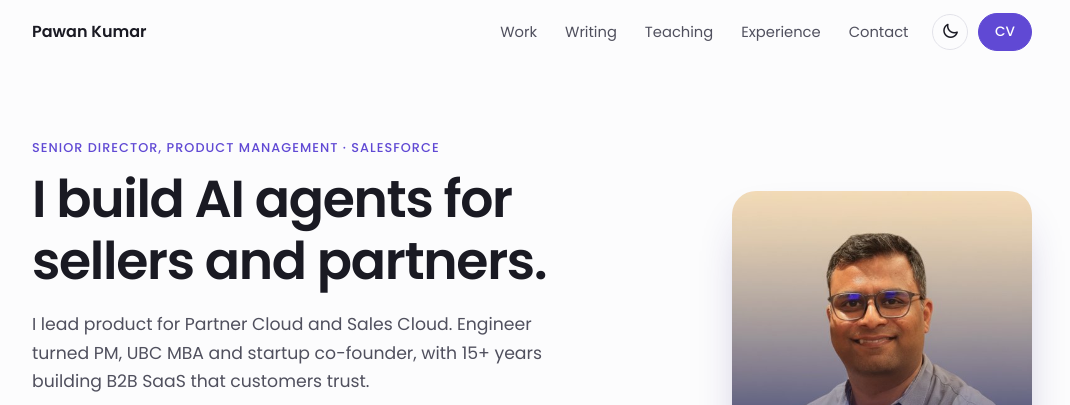
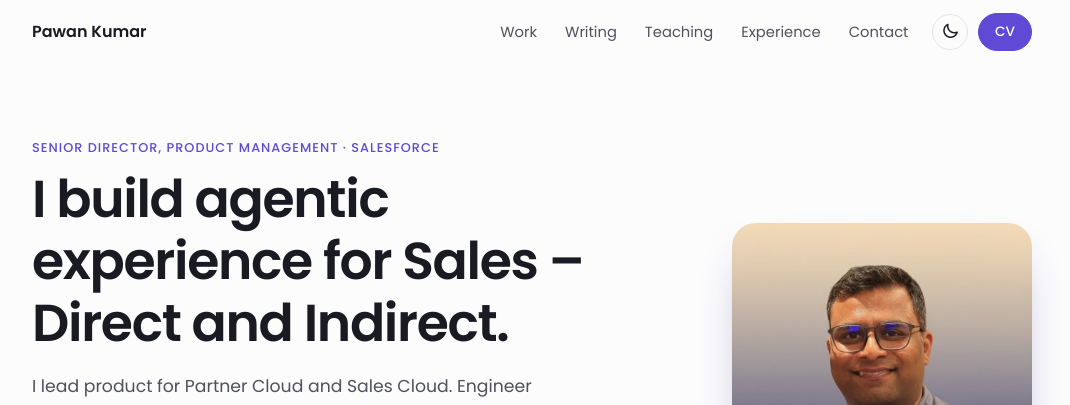
Before and after one commit to pawankumaradda/pawankumaradda.github.io, a plain HTML site: page index.html in a window 1280 px wide. Shown: the top 405 px of the page, without its empty margins (108-1178 px from the left). Drawn offline with Linux system fonts and the light colour scheme.

Commit message:
Update hero headline
Co-Authored-By: Claude Opus 5.5 <noreply@anthropic.com>
Claude-Session: https://claude.ai/code/session_01Frn3RVgtERwCYznVMyczdz

```diff
--- a/index.html
+++ b/index.html
@@ -41,7 +41,7 @@
         <section class="hero wrap">
             <div class="hero__text">
                 <p class="eyebrow">Senior Director, Product Management · Salesforce</p>
-                <h1 class="hero__title">I build AI agents for sellers and partners.</h1>
+                <h1 class="hero__title">I build agentic experience for Sales – Direct and Indirect.</h1>
                 <p class="hero__lead">I lead product for Partner Cloud and Sales Cloud. Engineer turned PM, UBC MBA and startup co-founder, with 15+ years building B2B SaaS that customers trust.</p>
                 <div class="hero__ctas">
                     <button type="button" class="btn" data-view-src="https://docs.google.com/document/d/1IZd_F4XSC_HM8zD1DvkswiYsufk8v1eOAeijJEq5ua4/preview" data-view-title="Pawan Kumar · CV" data-view-action="Download PDF" data-view-href="https://docs.google.com/document/d/1IZd_F4XSC_HM8zD1DvkswiYsufk8v1eOAeijJEq5ua4/export?format=pdf" data-view-open="https://docs.google.com/document/d/1IZd_F4XSC_HM8zD1DvkswiYsufk8v1eOAeijJEq5ua4/edit?usp=sharing">View CV <i class="uil uil-file-alt"></i></button>
```
